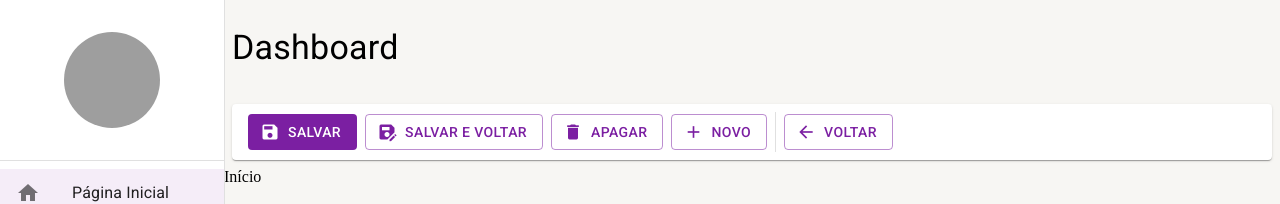
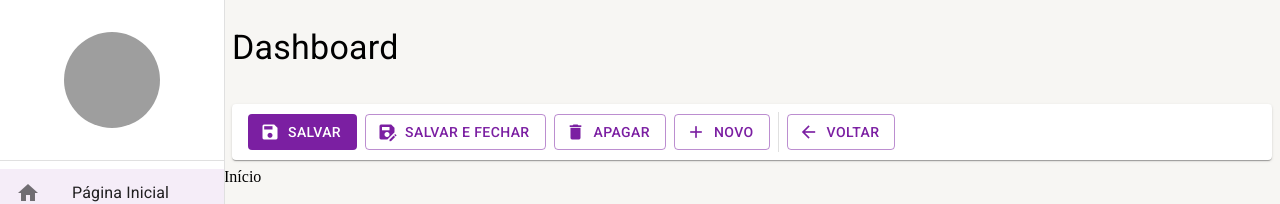
Before and after one commit to Baggio25/reactmui, a React (Create React App) app: page /pagina-inicial in a window 1280 px wide. Shown: the top 204 px of the page. Built offline with nearby package versions, Linux system fonts and the light colour scheme; grey boxes are pictures that could not be loaded.

Commit message:
#16 - Atributos nos botões da ferramentas de detalhe

```diff
--- a/src/pages/Dashboard/Dashboard.tsx
+++ b/src/pages/Dashboard/Dashboard.tsx
@@ -8,7 +8,7 @@
       titulo="Dashboard"
       barraDeFerramentas={(
         <FerramentasDeDetalhe
-
+          mostrarBotaoSalvarEFechar
         />
       )}
     >
--- a/src/shared/components/ferramentas-de-detalhe/FerramentasDeDetalhe.tsx
+++ b/src/shared/components/ferramentas-de-detalhe/FerramentasDeDetalhe.tsx
@@ -1,6 +1,36 @@
 import { Box, Button, Divider, Icon, Paper, useTheme } from "@mui/material";
 
-export const FerramentasDeDetalhe: React.FC = () => {
+interface IFerramentasDeDetalheProps {
+  textoBotaoNovo?: string;
+
+  mostrarBotaoNovo?: boolean;
+  mostrarBotaoVoltar?: boolean;
+  mostrarBotaoApagar?: boolean;
+  mostrarBotaoSalvarEFechar?: boolean;
+  mostrarBotaoSalvar?: boolean;
+
+  aoClicarEmNovo?: () => void;
+  aoClicarEmVoltar?: () => void;
+  aoClicarEmApagar?: () => void;
+  aoClicarEmSalvar?: () => void;
+  aoClicarEmSalvarEFechar?: () => void;
+}
+
+export const FerramentasDeDetalhe: React.FC<IFerramentasDeDetalheProps> = ({
+  textoBotaoNovo = 'Novo',
+
+  mostrarBotaoNovo = true,
+  mostrarBotaoVoltar = true,
+  mostrarBotaoApagar = true,
+  mostrarBotaoSalvar = true,
+  mostrarBotaoSalvarEFechar = false,
+
+  aoClicarEmNovo,
+  aoClicarEmVoltar,
+  aoClicarEmApagar,
+  aoClicarEmSalvarEFechar,
+  aoClicarEmSalvar,
+}) => {
 
   const theme = useTheme();
 
@@ -15,7 +45,9 @@
       gap={1}
       alignItems="center"
     >
+      {mostrarBotaoSalvar && (
         <Button
+          onClick={aoClicarEmSalvar}
           variant="contained"
           color="primary"
           disableElevation
@@ -23,17 +55,23 @@
         >
           Salvar
         </Button>
+      )}
 
+      {mostrarBotaoSalvarEFechar && (
         <Button
+          onClick={aoClicarEmSalvarEFechar}
           variant="outlined"
           color="primary"
           disableElevation
           startIcon={<Icon>save_as</Icon>}
         >
-        Salvar e voltar
+          Salvar e Fechar
         </Button>
+      )}
 
+      {mostrarBotaoApagar && (
         <Button
+          onClick={aoClicarEmApagar}
           variant="outlined"
           color="primary"
           disableElevation
@@ -41,22 +79,29 @@
         >
           Apagar
         </Button>
+      )}
 
+      {mostrarBotaoNovo && (
         <Button
+          onClick={aoClicarEmNovo}
           variant="outlined"
           color="primary"
           disableElevation
           startIcon={<Icon>add</Icon>}
         >
-        Novo
+          {textoBotaoNovo}
         </Button>
+      )}
 
+
+      {mostrarBotaoVoltar && (
+        <>
           <Divider
             variant="middle"
             orientation="vertical"
           />
-
           <Button
+            onClick={aoClicarEmVoltar}
             variant="outlined"
             color="primary"
             disableElevation
@@ -64,6 +109,8 @@
           >
             Voltar
           </Button>
+        </>
+      )}
 
     </Box>
   )
```
Lines whose indentation alone changed are shown as unchanged.
